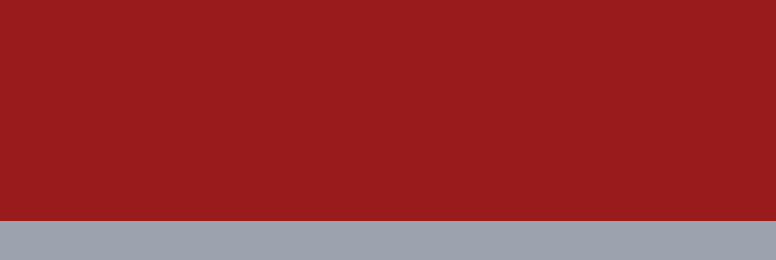
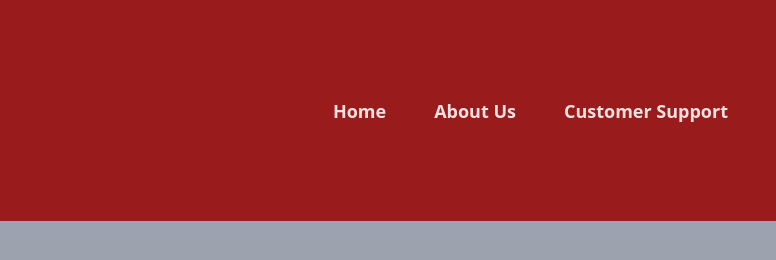
Before and after one commit to mjmorrison10/rome-fly__artwork, a website: page src/index.html in a window 1280 px wide. Shown: the full height of the page, 504-1280 px from the left. Drawn offline with Linux system fonts and the light colour scheme.

Commit message:
header
Added Home, About, Customer Support

```diff
--- a/src/index.html
+++ b/src/index.html
@@ -1,17 +1,24 @@
 <!DOCTYPE html>
 <html lang="en">
-<head>
-    <meta charset="UTF-8">
-    <meta http-equiv="X-UA-Compatible" content="IE=edge">
-    <meta name="viewport" content="width=device-width, initial-scale=1.0">
+  <head>
+    <meta charset="UTF-8" />
+    <meta http-equiv="X-UA-Compatible" content="IE=edge" />
+    <meta name="viewport" content="width=device-width, initial-scale=1.0" />
     <title>Rome - @fly__artwork</title>
-    <link rel="stylesheet" href="./css/styles.css">
-</head>
-<body class="bg-gray-400 flex items-center flex-col">
-    <header class="bg-red-800 container h-auto ">
-        <img src="./img/logo.png" alt="Rome @fly__artwork studios" class="logo">
+    <link rel="stylesheet" href="./css/styles.css" />
+  </head>
+  <body class="bg-gray-400 flex items-center flex-col">
+    <header
+      class="bg-red-800 container h-auto flex justify-between items-center"
+    >
+      <img src="./img/logo.png" alt="Rome @fly__artwork studios" class="logo" />
+      <nav>
+        <ol class="flex text-lg font-bold text-red-100">
+          <li class="mr-12 hover:text-red-200 cursor-pointer">Home</li>
+          <li class="mr-12 hover:text-red-200 cursor-pointer">About Us</li>
+          <li class="mr-12 hover:text-red-200 cursor-pointer">Customer Support</li>
+        </ol>
+      </nav>
     </header>
-
-
-</body>
+  </body>
 </html>
```
Also changed, not shown: src/css/styles.css.
